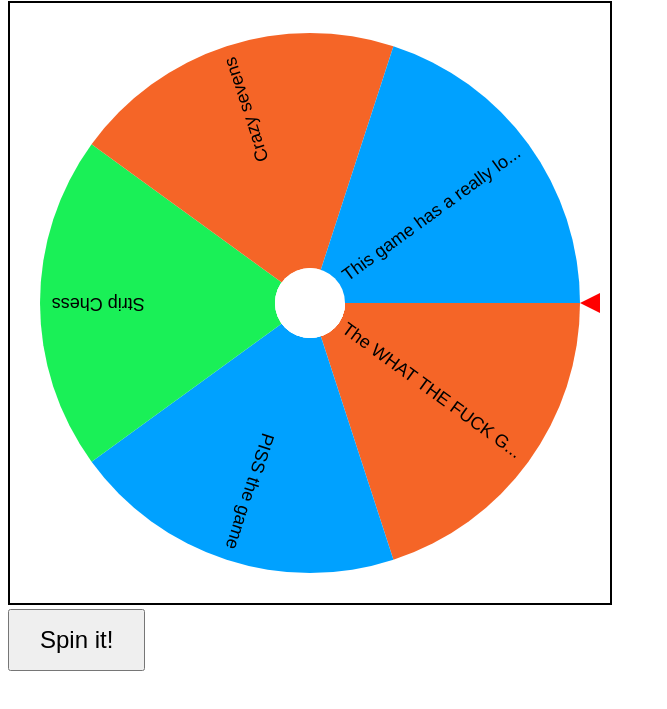
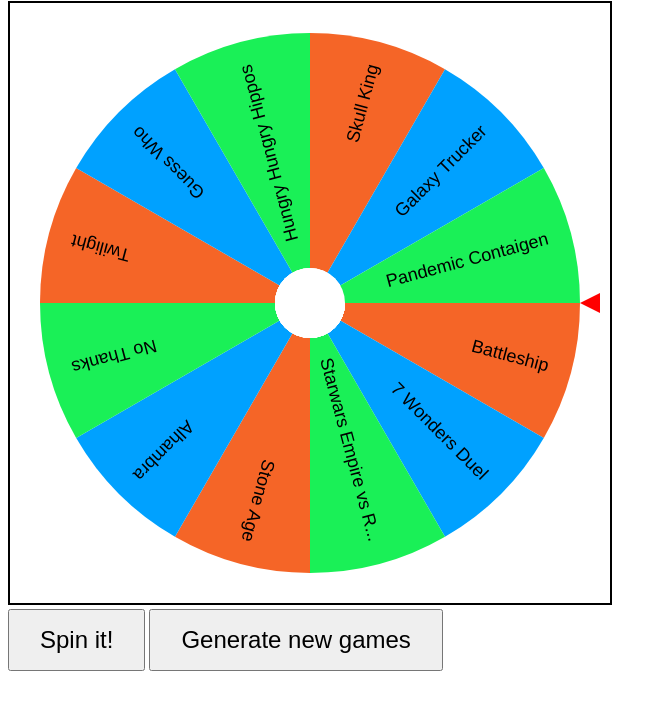
Before and after one commit to Joe-Tnarg/The-Wheel-of-Games, a plain HTML site: page index.html in a window 1280 px wide. Shown: the part 79-788 px from the top of the page, without its empty margins (0-667 px from the left). Drawn offline with Linux system fonts and the light colour scheme.

Commit message:
Add files via upload

```diff
--- a/index.html
+++ b/index.html
@@ -8,11 +8,17 @@
 
 <body>
 	<h1>The Wheel of Games</h1>
-		<canvas width="600" height="600" style=" border:2px solid black; "></canvas>		<!--Spinner box-->
+	<canvas width="600" height="600" style=" border:2px solid black; background: white; "></canvas>		<!--Spinner box-->
 	<br />
 
-		<button id="spinBtn" style ="font-size: 24px; padding: 15px 30px;">	<!--Button-->
+	<button id="spinBtn" style="font-size: 24px; padding: 15px 30px;">
+		<!--Spin Button-->
 		Spin it!
+	</button>
+
+	<button id="newGamesBtn" style="font-size: 24px; padding: 15px 30px;">
+		<!--New Wheel Button-->
+		Generate new games
 	</button>
 
 	<div id="modal" style="display: none; position: fixed; top: 0; left: 0; width: 100%; height: 100%;">
@@ -36,13 +42,181 @@
 	</div>
 
 	<script>
-			const GAMES =[					//Games list
-			"The WHAT THE FUCK Game",
-			"PISS the game",
-			"Strip Chess",
-			"Crazy sevens",
-			"This game has a really long name to test truncation"
+		const gamesMaster = [					//Games master list
+			"A Game of Things",
+			"Apples to Apples",
+			"Balderdash",
+			"Comedy Movies Scene it",
+			"Cranium",
+			"Disney Scene it",
+			"Hollywood Fact or Crap",
+			"Say Anything",
+			"Twister",
+			"Risk",
+			"Tapple",
+			"Hanabi 2",
+			"Battleship",
+			"Guess Who",
+			"Stratego",
+			"Battleship Galaxies",
+			"Balderdash 2",
+			"Quick Picks with Ben Wicks",
+			"Outburst",
+			"Cranium Party Playoff",
+			"Sorry",
+			"100 Classic Games",
+			"Deluxe Pit",
+			"Une Patate A Velo",
+			"Wig Out",
+			"Canada-Opoly",
+			"Monopoly",
+			"Clue",
+			"Fake News or Not",
+			"What Do You Meme",
+			"Throw Throw Burrito",
+			"Classic Games Set",
+			"Yahtzee",
+			"Dream Cakes",
+			"Break Dancing Meeples",
+			"Hungry Hungry Hippos",
+			"Bananas",
+			"Jenga",
+			"Scrabble",
+			"Scrabble Slam",
+			"Qwixx",
+			"Skip-bo",
+			"Telestrations",
+			"King of New York 2",
+			"Sixteen Samurai",
+			"Lanterns 2",
+			"Astro Trash",
+			"Marvel United",
+			"Camper Damper",
+			"Alhambra",
+			"Binding of Isaac: Four Souls",
+			"Boss Monster",
+			"Boss Monster: The Next Level",
+			"Evolution Climate",
+			"Galaxy Trucker",
+			"Lanterns",
+			"Red Rising",
+			"Steampunk Rally",
+			"Ticket To Ride: Europe",
+			"Unearth",
+			"Splendor",
+			"The Settlers of Catan",
+			"7 Wonders Duel",
+			"Betrayal at House on the Hill",
+			"Dominion & Intrigue: Big Box",
+			"Dominion: Empires",
+			"Dominion: Plunder",
+			"Dominion: Prosperity 2nd Edition",
+			"Dominion: Resistenance",
+			"Dominion: Seaside 2nd Edition",
+			"Hanabi",
+			"Pandemic",
+			"Monopoly The Card Game",
+			"Arkham Horror: A Call of Cathulu",
+			"Carcassonne Big Box",
+			"Clank!",
+			"Forbidden Desert",
+			"Lords of Waterdeep",
+			"Machi Koro",
+			"Smash Up",
+			"Krakow 1325",
+			"Root",
+			"Arabian Nights",
+			"Cosmic Encounter",
+			"Dead of Winter",
+			"Diplomacy",
+			"Eminent Domain",
+			"Executive Decision",
+			"Magic Maze",
+			"Twilight",
+			"Sheriff of Nottingham",
+			"Takenoko",
+			"King of New York",
+			"Council of Verona",
+			"Imperial Settlers",
+			"Isle of Skye",
+			"Kingdom Builder",
+			"Monster my Neighbor",
+			"Nuclear War",
+			"Puerto Rico",
+			"Skull King",
+			"Stone Age",
+			"The Castles of Burgundy",
+			"The Hobbit Board Game",
+			"Cthulhu Gloom",
+			"Dungeon Mayhem",
+			"The Real Truth",
+			"7 Wonders",
+			"Avalon",
+			"Camel Up",
+			"Captain Sonar",
+			"Cash N Guns",
+			"Codenames",
+			"Colt Express",
+			"Concept",
+			"Coup",
+			"Deception: Muder in Hong Kong",
+			"Donner Dinner Party",
+			"Fluxx",
+			"For Sale",
+			"Love Letter",
+			"Monty Python Fluxx",
+			"Munchkin",
+			"No Thanks",
+			"One Night Ultimate Werewolf",
+			"Skull",
+			"Spyfall",
+			"Sushi Go Party",
+			"The Resistance",
+			"Ultimate Werewolf",
+			"We didn't Playtest This At All",
+			"Cockroach Poker",
+			"Get Lucky",
+			"Anomia",
+			"Guillotine",
+			"Saboteur",
+			"Secret Hitler",
+			"Poetry for Neandrathal",
+			"Harry Potter: Hogwart's Battle Defense Against The Dark Arts",
+			"Cards Against Humanity",
+			"Jungle Speed",
+			"Jungle Speed Safari",
+			"Venn",
+			"Power Grid",
+			"Santorini",
+			"Bananagrams",
+			"Terraforming Mars the dice game",
+			"Tokaido",
+			"Viticulture",
+			"Dune Imperium",
+			"Caylus",
+			"Shadow Planet",
+			"Istanbul",
+			"Photosynthesis",
+			"Pandemic Contaigen",
+			"Kelp",
+			"Bloc by Bloc",
+			"The Vale of Eternity",
+			"Starwars Empire vs Rebellion",
+			"DnD the Adventure Begins",
+			"Poker Chips",
+			"Ubi",
+			"The God Father",
+			"Ubongo Extreme",
+			"You Are a Liar",
+			"Step By Step",
+			"Once Upon a Time",
+			"The Lord of the Rings the card game",
+			"Corporate America",
+			"Nocturion"
 		];
+
+		pickGames();
+		let GAMES = gamesMaster.slice(0, 12);		//Fill GAMES. Decides How many enteries GAMES has
 
 		let spinStart = 0;			//Variables
 		let spinDuration = 5000;
@@ -53,12 +227,12 @@
 
 		drawWheel();
 
-			const spinButton = document.querySelector("#spinBtn");		//Button click handler
+		const spinButton = document.querySelector("#spinBtn");
 
 		spinButton.addEventListener("click", () => {
 		if (isSpinning) return;
 
-			isSpinning = true;
+		isSpinning = true;											//Spin button
 		startRotation = rotation;
 
 		// Always spin several full turns + random offset
@@ -66,15 +240,32 @@
 		requestAnimationFrame(spinLoop);
 		});
 
-			const modal = document.querySelector("#modal");
+		const modal = document.querySelector("#modal");				//Modal popup
 
 		// Click outside the popup closes it
 		modal.addEventListener("click", () => {
 		modal.style.display = "none";
 		});
 
+		const gameButton = document.querySelector("#newGamesBtn");
+
+		newGamesBtn.addEventListener("click", () => {				//Refill GAMES on button click
+		if (isSpinning) return;
+		pickGames();
+		GAMES = gamesMaster.slice(0, 12);		//This has to be changd too if changing how many games is in GAMES
+		drawWheel();
+		});
+
 		//FUNCTIONS
+		function pickGames() {
+		for (let i = gamesMaster.length - 1; i > 0; i--) {
+		const j = Math.floor(Math.random() * (i + 1));
+		[gamesMaster[i], gamesMaster[j]] = [gamesMaster[j], gamesMaster[i]];
+		}
+		};
+
 		function drawWheel() {
+
 		const canvas = document.querySelector("canvas");
 		const ctx = canvas.getContext("2d");
 		ctx.clearRect(0, 0, canvas.width, canvas.height);
@@ -111,8 +302,8 @@
 		const minFont = 8;
 		const fontSize = Math.max(minFont,Math.min(maxFont, sliceAngle * 180 / Math.PI * 0.6));
 		ctx.font = `${fontSize}px sans-serif`; // label font
-			const textRadius = hubRadius + (rad - hubRadius) * 0.95;
-			const maxTextWidth = sliceAngle * textRadius * 0.69;
+		const textRadius = hubRadius + (rad - hubRadius) * 0.9;		//Lower multiplier --> further from edge
+		const maxTextWidth = sliceAngle * textRadius * 1.5;			//Lower multiplier --> further from middle
 		const label = fitText(ctx, GAMES[i], maxTextWidth);
 
 		ctx.fillText(label, textRadius, 5);
@@ -190,5 +381,3 @@
 	</script>
 </body>
 </html>
-
-<!--To add: three colours if odd number of games. OR one set of colours that work with all numbers-->
```
Lines whose indentation alone changed are shown as unchanged.
